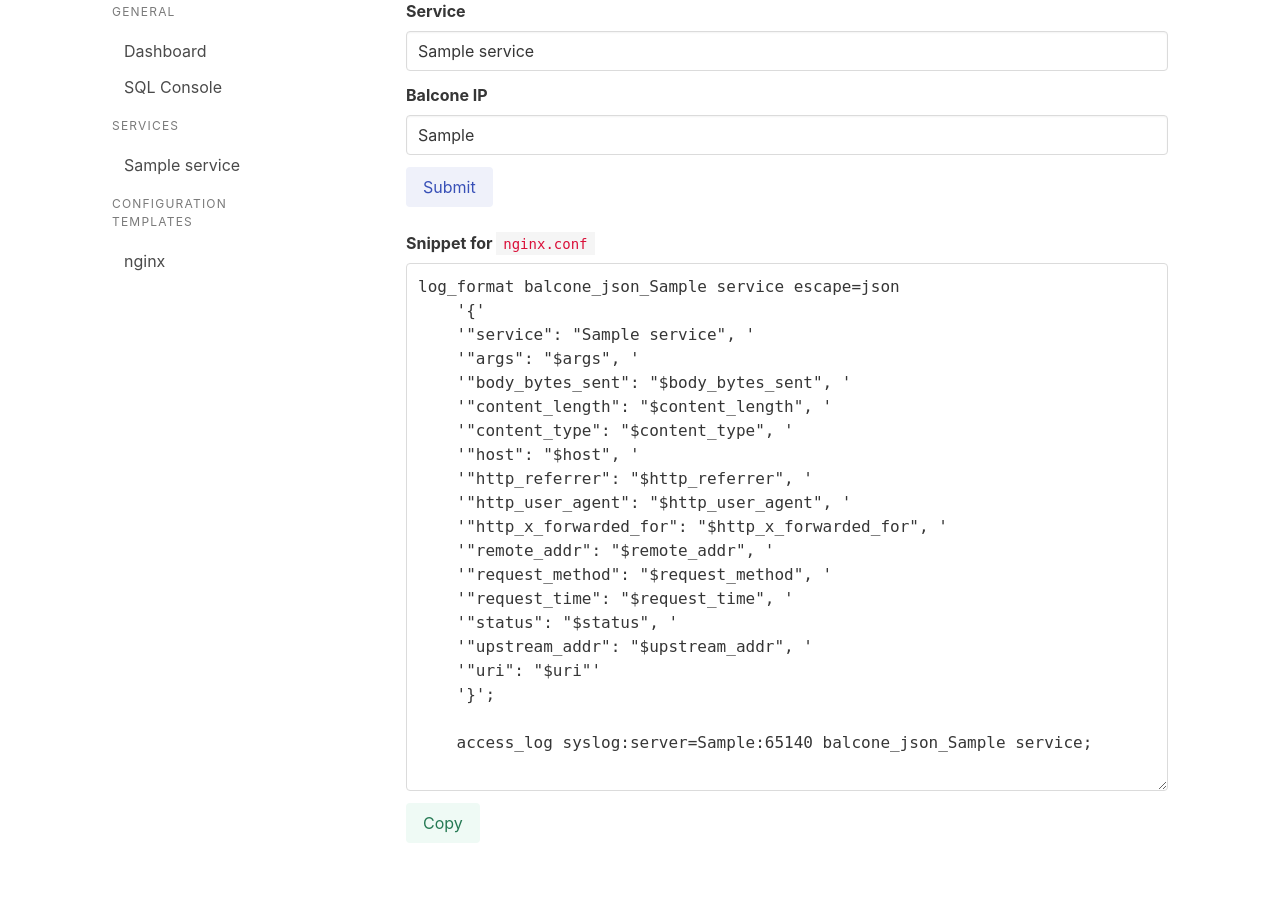
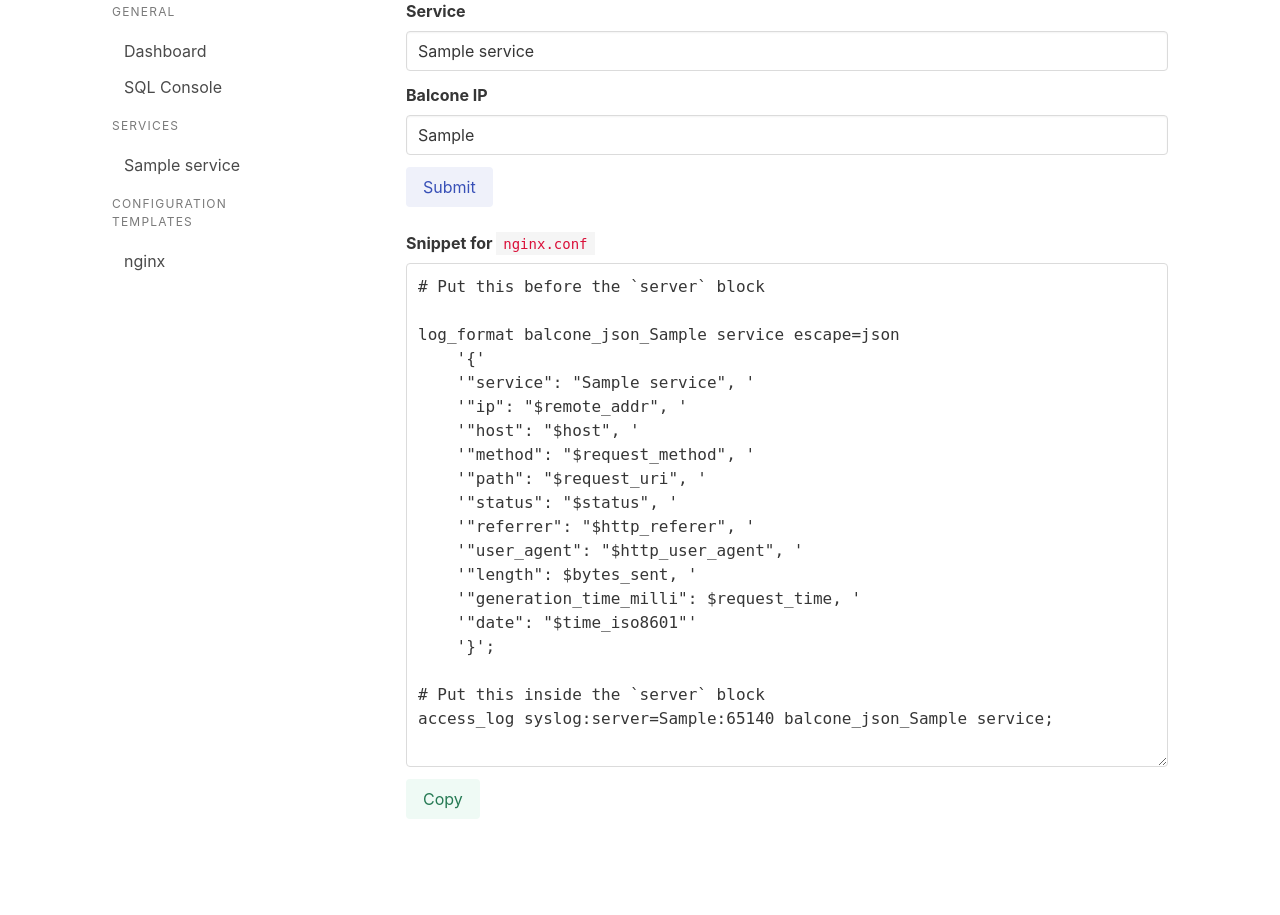
Before and after one commit to dustalov/ballcone, a Python web app: template balcone/templates/nginx.html in a window 1280 px wide. Shown: the part 105-1020 px from the top of the page. After the commit the page ends 924 px from the top, so only its background shows below. Run offline with Jinja, Linux system fonts and the light colour scheme; the template is opened without the code that fills it: most values are stand-ins (such as "Sample title", 1, 10 or a date in 2020); some libraries are stand-ins or nearby versions.

Commit message:
Update nginx.html

```diff
--- a/balcone/templates/nginx.html
+++ b/balcone/templates/nginx.html
@@ -36,27 +36,26 @@
 <div class="field">
     <label class="label" for="configuration">Snippet for <code>nginx.conf</code></label>
     <div class="control">
-        <textarea id="configuration" class="textarea is-family-monospace" rows="21" readonly>
+        <textarea id="configuration" class="textarea is-family-monospace" rows="20" readonly>
+# Put this before the `server` block
+
 log_format balcone_json_{{ service }} escape=json
     '{'
     '"service": "{{ service }}", '
-    '"args": "$args", '
-    '"body_bytes_sent": "$body_bytes_sent", '
-    '"content_length": "$content_length", '
-    '"content_type": "$content_type", '
+    '"ip": "$remote_addr", '
     '"host": "$host", '
-    '"http_referrer": "$http_referrer", '
-    '"http_user_agent": "$http_user_agent", '
-    '"http_x_forwarded_for": "$http_x_forwarded_for", '
-    '"remote_addr": "$remote_addr", '
-    '"request_method": "$request_method", '
-    '"request_time": "$request_time", '
+    '"method": "$request_method", '
+    '"path": "$request_uri", '
     '"status": "$status", '
-    '"upstream_addr": "$upstream_addr", '
-    '"uri": "$uri"'
+    '"referrer": "$http_referer", '
+    '"user_agent": "$http_user_agent", '
+    '"length": $bytes_sent, '
+    '"generation_time_milli": $request_time, '
+    '"date": "$time_iso8601"'
     '}';
 
-    access_log syslog:server={{ ip }}:65140 balcone_json_{{ service }};</textarea>
+# Put this inside the `server` block
+access_log syslog:server={{ ip }}:65140 balcone_json_{{ service }};</textarea>
     </div>
 </div>
 <div class="field is-grouped">
```
